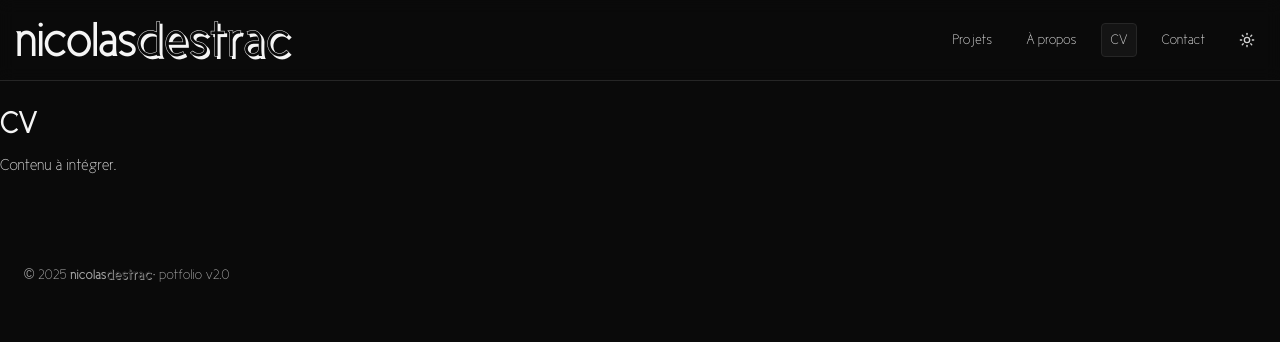
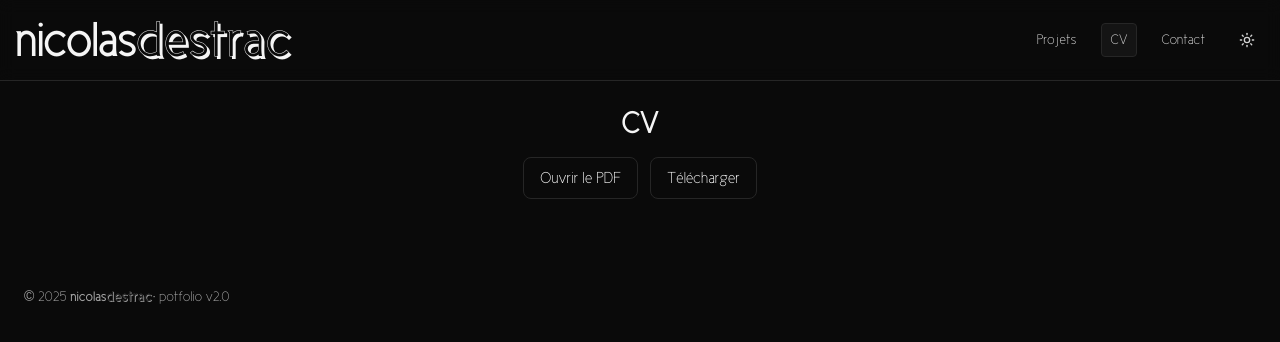
Before and after one commit to nicolasdestrac/nicolasdestrac-portfolio, a Next.js app: page /cv in a window 1280 px wide. Shown: the top 342 px of the page. Built offline with nearby package versions, Linux system fonts and the light colour scheme.

Commit message:
Feature : mise en page des pages en consruction

```diff
--- a/app/cv/page.tsx
+++ b/app/cv/page.tsx
@@ -1,14 +1,34 @@
 import type { Metadata } from "next";
 export const metadata: Metadata = {
-  title: "Projets",
+  title: "CV",
   alternates: { canonical: "/projets" },
 };
 
 export default function Page() {
+  const pdfUrl = "/CV_Nicolas_Destrac.pdf";
+
   return (
-    <section className="py-6">
+    <section className="py-6 text-center">
       <h1 className="text-3xl font-bold">CV</h1>
-      <p className="mt-3 text-neutral-300">Contenu à intégrer.</p>
+
+      <div className="mt-4 flex justify-center gap-3">
+        <a
+          href={pdfUrl}
+          target="_blank"
+          rel="noreferrer"
+          className="rounded-lg border px-4 py-2 hover:bg-neutral-50 dark:hover:bg-neutral-900"
+        >
+          Ouvrir le PDF
+        </a>
+
+        <a
+          href={pdfUrl}
+          download
+          className="rounded-lg border px-4 py-2 hover:bg-neutral-50 dark:hover:bg-neutral-900"
+        >
+          Télécharger
+        </a>
+      </div>
     </section>
-  )
+  );
 }
--- a/app/layout.tsx
+++ b/app/layout.tsx
@@ -82,9 +82,8 @@ export default function RootLayout({ children }: { children: React.ReactNode })
 
               <div className="flex items-center gap-4 text-sm text-neutral-700 dark:text-neutral-300">
                 <NavLink href="/projets">Projets</NavLink>
-                <NavLink href="/a-propos">À propos</NavLink>
                 <NavLink href="/cv">CV</NavLink>
-                <NavLink href="#contact">Contact</NavLink>
+                <NavLink href="/#contact">Contact</NavLink>
                 {/* Toggle light/dark */}
                 <ThemeToggle />
               </div>
--- a/app/projets/page.tsx
+++ b/app/projets/page.tsx
@@ -6,9 +6,9 @@ export const metadata: Metadata = {
 
 export default function Page() {
   return (
-    <section className="py-6">
+    <section className="py-6 text-center">
       <h1 className="text-3xl font-bold">Projets</h1>
-      <p className="mt-3 text-neutral-300">Contenu à intégrer.</p>
+      <p className="mt-3 text-neutral-300">Contenu à venir.</p>
     </section>
   )
 }
```
Also changed, not shown: 1 other file (tests, documents, lock files or other folders).
